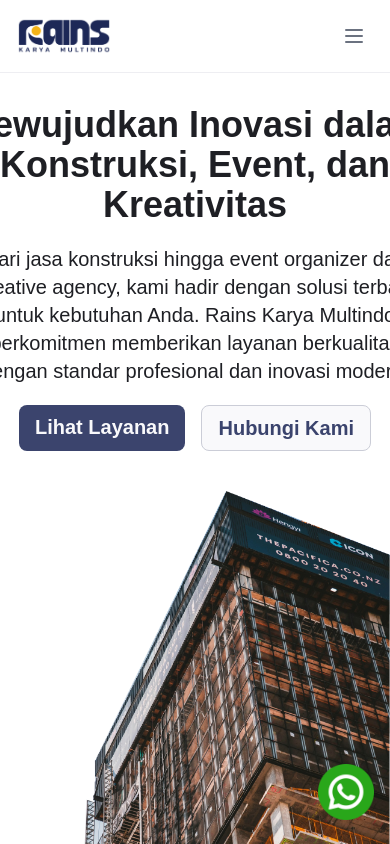
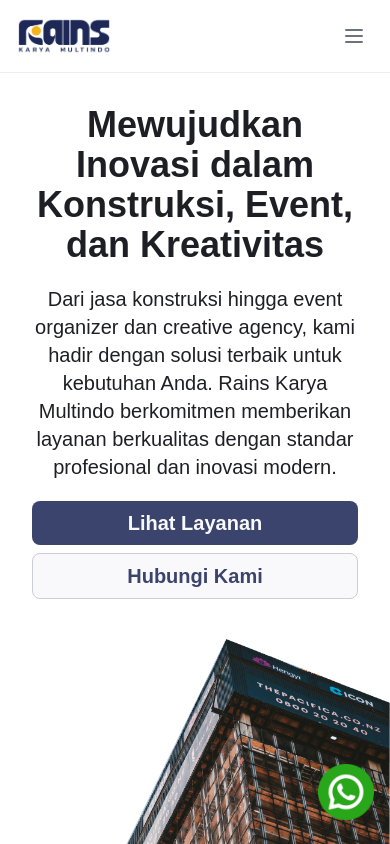
Before and after one commit to ganimalqudhaifi/freelance-rains-karya-multindo, a Next.js app: page / in a window 390 px wide. Shown: the top 844 px of the page. Built offline with nearby package versions, Linux system fonts and the light colour scheme.

Commit message:
Fix width responsive behavior in hero section component

```diff
--- a/src/components/hero-section.tsx
+++ b/src/components/hero-section.tsx
@@ -7,7 +7,7 @@ export default function HeroSection() {
       className="flex flex-col md:flex-row pt-8 pl-8 md:pl-16 items-center justify-between overflow-hidden text-primary-900"
       id="home"
     >
-      <div className="w-[500px] flex flex-col space-y-5 text-center md:text-left pr-8 md:pr-0">
+      <div className="w-full md:w-[500px] flex flex-col space-y-5 text-center md:text-left pr-8 md:pr-0">
         <h1 className="font-bold text-4xl">
           Mewujudkan Inovasi dalam Konstruksi, Event, dan Kreativitas
         </h1>
@@ -17,7 +17,7 @@ export default function HeroSection() {
           berkomitmen memberikan layanan berkualitas dengan standar profesional
           dan inovasi modern.
         </p>
-        <div className="text-xl flex justify-center md:justify-start space-x-4 font-semibold">
+        <div className="text-xl flex flex-col md:flex-row justify-center md:justify-start space-y-2 md:space-y-0 md:space-x-4 font-semibold">
           <Link
             href="#services"
             className="px-4 py-2 bg-primary-dark text-neutral-light rounded-lg duration-300 hover:shadow-md hover:bg-primary-600"
```
